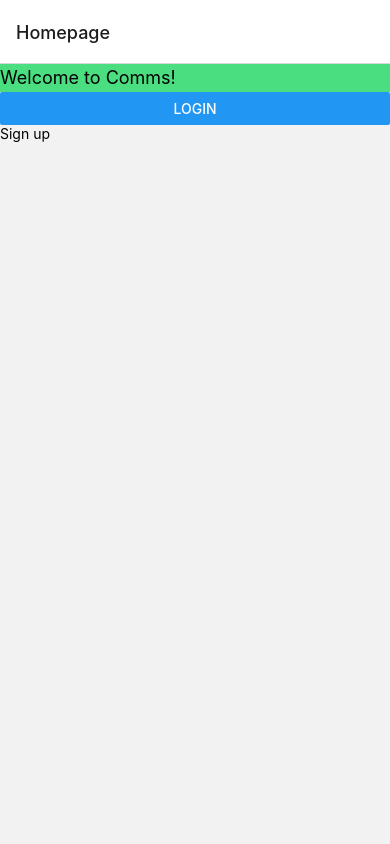
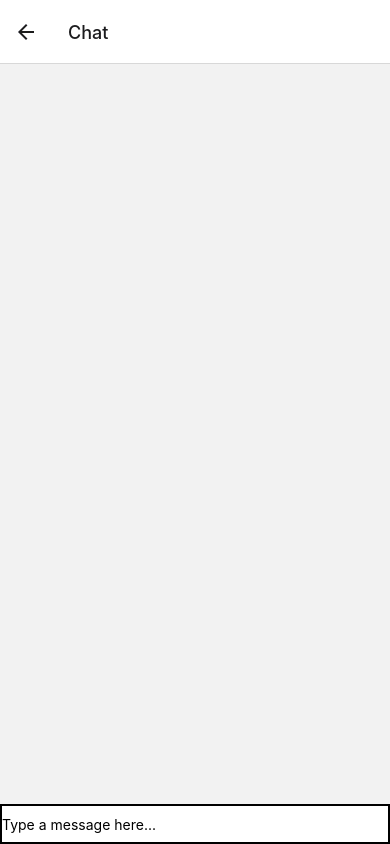
Before and after one commit to Immatrainz/Comms, a React Native app: screen /Chat in a window 390 px wide. Built offline with nearby package versions, Linux system fonts and the light colour scheme.

Commit message:
Add chat component

```diff
--- a/App.tsx
+++ b/App.tsx
@@ -9,6 +9,7 @@ import {Text, View, StyleSheet, Button} from 'react-native';
 import {NavigationContainer, useNavigation} from '@react-navigation/native';
 import {createNativeStackNavigator} from '@react-navigation/native-stack';
 import Login from './components/Login.tsx';
+import ChatScreen from './components/ChatScreen.tsx';
 // const styles = StyleSheet.create({
 //   center: {
 //     alignItems: 'center',
@@ -36,6 +37,7 @@ const Homepage = ({navigation}) => {
       <Text className="bg-green-400 text-lg">Welcome to Comms!</Text>
       <Button title="Login" onPress={() => navigation.navigate('Login')} />
       <Text>Sign up</Text>
+      <Button title="Test Chat" onPress={() => navigation.navigate('Chat')} />
     </View>
   );
 };
@@ -46,6 +48,7 @@ const MyStack = () => {
       <Stack.Navigator>
         <Stack.Screen name="Homepage" component={Homepage} />
         <Stack.Screen name="Login" component={Login} />
+        <Stack.Screen name="Chat" component={ChatScreen} />
       </Stack.Navigator>
     </NavigationContainer>
   );
--- /dev/null
+++ b/components/ChatScreen.tsx
@@ -0,0 +1,15 @@
+import React from 'react';
+import {Text, View, StyleSheet, TextInput, Button} from 'react-native';
+
+const ChatScreen = ({navigation}) => {
+  return (
+    <View className="flex flex-col h-full justify-end">
+      <TextInput
+        className="bg-white border-2 border-black h-10"
+        placeholder="Type a message here..."
+      />
+    </View>
+  );
+};
+
+export default ChatScreen;
--- a/tailwind.css
+++ b/tailwind.css
@@ -18,12 +18,56 @@
   margin-top: 0.5rem
 }
 
+.flex {
+  display: flex
+}
+
 .h-2 {
   height: 0.5rem
 }
 
 .h-10 {
   height: 2.5rem
+}
+
+.h-full {
+  height: 100%
+}
+
+.flex-col {
+  flex-direction: column
+}
+
+.content-end {
+  align-content: flex-end
+}
+
+.justify-end {
+  justify-content: flex-end
+}
+
+.justify-center {
+  justify-content: center
+}
+
+.justify-between {
+  justify-content: space-between
+}
+
+.gap-10 {
+  gap: 2.5rem
+}
+
+.place-self-end {
+  place-self: end
+}
+
+.self-end {
+  align-self: flex-end
+}
+
+.justify-self-end {
+  justify-self: end
 }
 
 .border-2 {
```
